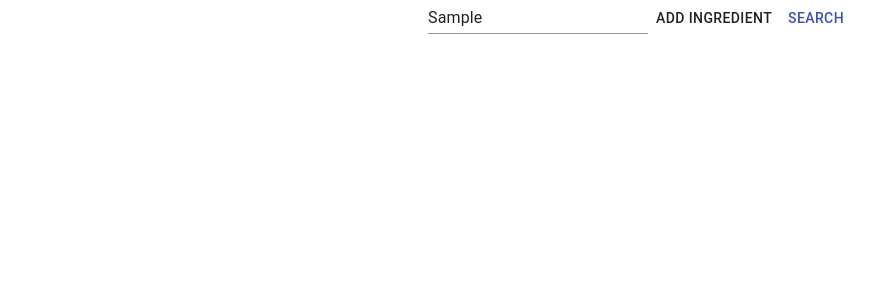
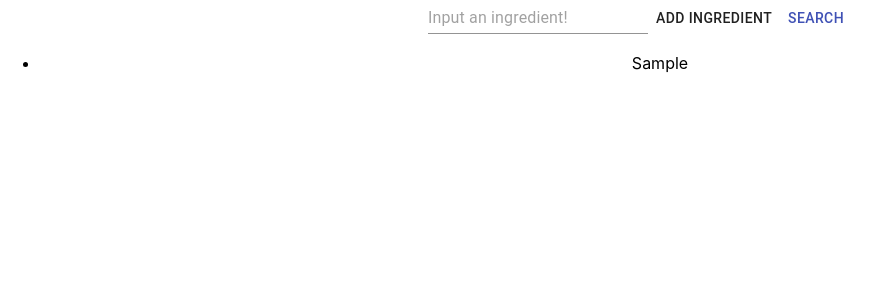
Before and after one commit to ctiller15/WhatCanIMake, a React (Create React App) app: page / in a window 1280 px wide. Both pictures are taken after typing "Sample" into the empty fields and a click on the button "ADD INGREDIENT". Shown: the top 300 px of the page, without its empty margins (0-883 px from the left). Built offline with nearby package versions, Linux system fonts and the light colour scheme.

Commit message:
Create tests for adding ingredient and verifying behavior

```diff
--- a/package.json
+++ b/package.json
@@ -34,5 +34,8 @@
       "last 1 firefox version",
       "last 1 safari version"
     ]
+  },
+  "devDependencies": {
+    "redux-mock-store": "^1.5.4"
   }
 }
--- a/src/App.js
+++ b/src/App.js
@@ -1,14 +1,26 @@
 import React, { useState } from 'react';
-import logo from './logo.svg';
-import { Counter } from './features/counter/Counter';
+import { useSelector, useDispatch } from 'react-redux';
+import { addIngredient, ingredientList } from './features/ingredient/ingredientSlice';
+
 import './App.css';
 
 import { Button, Input } from '@material-ui/core'
 
 function App() {
-	const [ingredient, setIngredient] = useState('')
+	const ingredients = useSelector(ingredientList);
+	const dispatch = useDispatch();
+	const [ingredient, setIngredient] = useState('');
 
 	const onIngredientChanged = e => setIngredient(e.target.value)
+
+	const onIngredientSubmitted = () => {
+		dispatch((addIngredient(ingredient)))
+		setIngredient('');
+	}
+
+	const ingredientDisplay = ingredients.map((item, ind) => {
+		return <li key={ind}>{item}</li>
+	});
 
   return (
     <div className="App">
@@ -19,13 +31,18 @@ function App() {
 				value={ingredient}
 				onChange={onIngredientChanged}
 			/>
-			<Button>
+			<Button onClick={onIngredientSubmitted}>
 				Add Ingredient
 			</Button>
 			<Button color="primary">
 				Search
 			</Button>
 		</section>
+		<section>
+			<ul>
+				{ingredientDisplay}
+			</ul>
+		</section>
     </div>
   );
 }
--- a/src/app/store.js
+++ b/src/app/store.js
@@ -1,8 +1,10 @@
 import { configureStore } from '@reduxjs/toolkit';
 import counterReducer from '../features/counter/counterSlice';
+import ingredientReducer from '../features/ingredient/ingredientSlice';
 
 export default configureStore({
   reducer: {
     counter: counterReducer,
+	ingredient: ingredientReducer,
   },
 });
--- a/src/features/ingredient/ingredientSlice.js
+++ b/src/features/ingredient/ingredientSlice.js
@@ -16,4 +16,7 @@ export const ingredientSlice = createSlice({
 
 export const { addIngredient } = ingredientSlice.actions;
 
+
+export const ingredientList = state => state.ingredient.ingredients;
+
 export default ingredientSlice.reducer;
```
Also changed, not shown: 2 other files (tests, documents, lock files or other folders).
